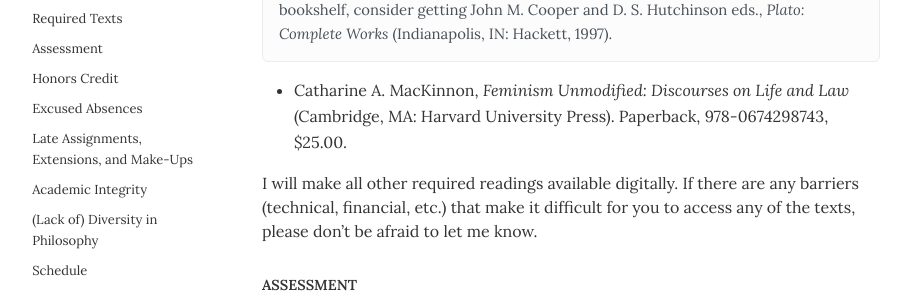
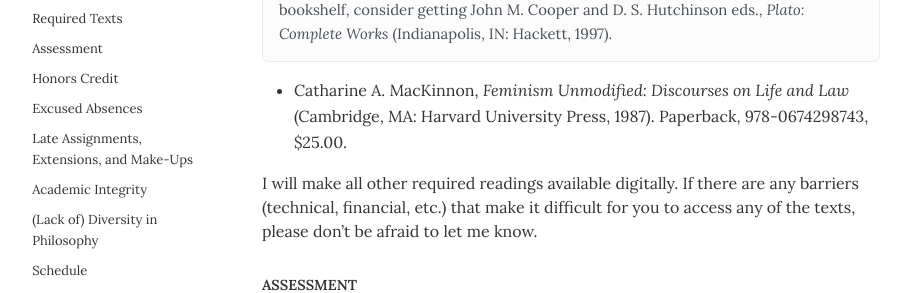
Before and after one commit to dingherself/130, a Jekyll site: the page built from syllabus.md, in a window 1280 px wide and 900 px high, scrolled down 1937 px. Shown: the part 154-447 px from the top of the window, without its empty margins (194-1105 px from the left). Built offline with Jekyll 4.4.1, drawn with Linux system fonts in a browser that asks for light colours.

Commit message:
add missing text

```diff
--- a/syllabus.md
+++ b/syllabus.md
@@ -75,7 +75,7 @@ You will need to acquire the following texts on your own. As we will discuss the
   <span style="font-size: 0.93rem;">NB: Other editions/translations also work, but make sure you get one with those <a href="https://library.villanova.edu/research/subject-guides/citing-your-sources/frequently-used-styles/mla/citing-plato-mla-style">quirky little page numbers in the left/right margins</a> (they are called “Stephanus numbers” and are consistent across editions). And if you are <em>rally</em> serious about your bookshelf, consider getting John M. Cooper and D. S. Hutchinson eds., <em>Plato: Complete Works</em> (Indianapolis, IN: Hackett, 1997).</span>
 </div>
 
-- Catharine A. MacKinnon, *Feminism Unmodified: Discourses on Life and Law* (Cambridge, MA: Harvard University Press). Paperback, 978-0674298743, \$25.00.
+- Catharine A. MacKinnon, *Feminism Unmodified: Discourses on Life and Law* (Cambridge, MA: Harvard University Press, 1987). Paperback, 978-0674298743, \$25.00.
 
 I will make all other required readings available digitally. If there are any barriers (technical, financial, etc.) that make it difficult for you to access any of the texts, please don’t be afraid to let me know.
 
```
